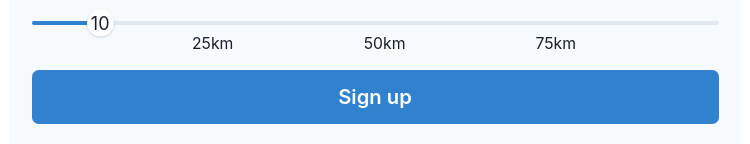
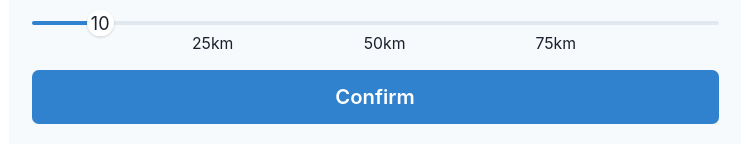
Before and after one commit to christopherdegroot/Sportr, a Next.js app: page /profile/update in a window 1280 px wide. Shown: the part 848-992 px from the top of the page, without its empty margins (265-1015 px from the left). Built offline with nearby package versions, Linux system fonts and the light colour scheme.

Commit message:
change profile update form submit to use confirm language

```diff
--- a/components/UpdateProfile.js
+++ b/components/UpdateProfile.js
@@ -101,7 +101,7 @@ const Details = (props) => {
           <GridItem>
             <Link href="/profile">
               <Button colorScheme="blue" w="full" size="lg">
-                Sign up
+                Confirm
               </Button>
             </Link>
           </GridItem>
```
